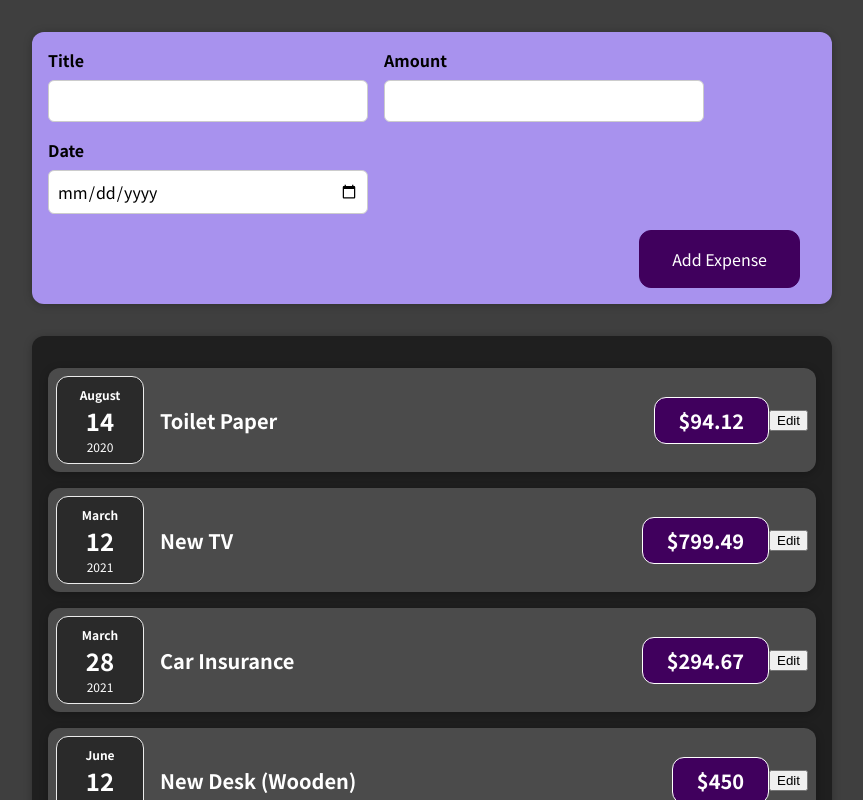
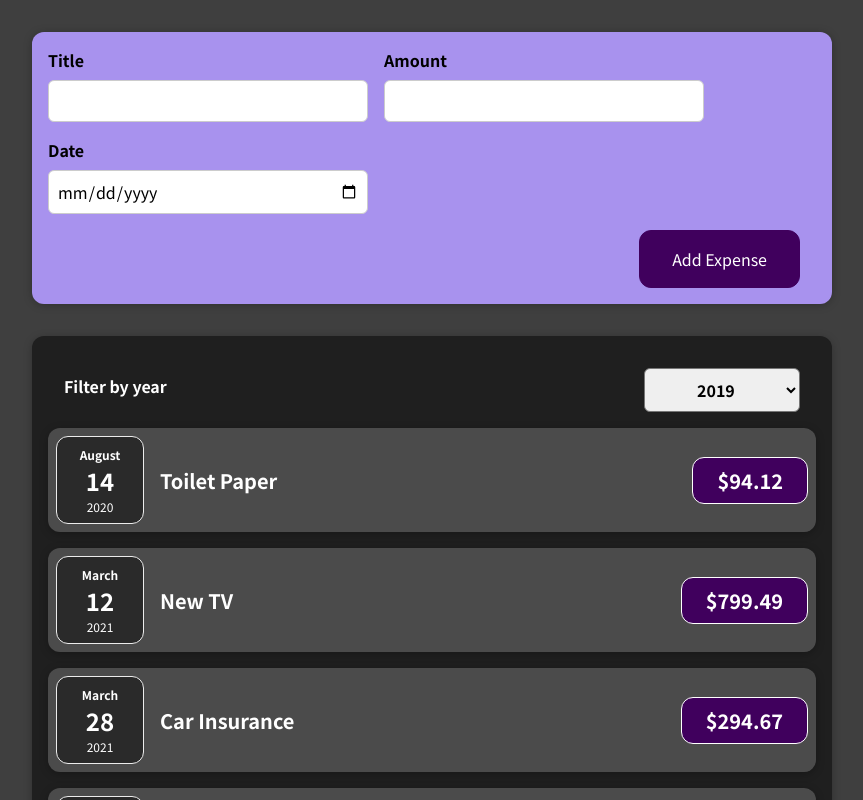
Before and after one commit to m-ashmawy/Expense-Tracker, a React (Create React App) app: page / in a window 1280 px wide. Shown: the top 800 px of the page, without its empty margins (208-1071 px from the left). Built offline with nearby package versions, Linux system fonts and the light colour scheme.

Commit message:
used list rendering with map method

```diff
--- a/src/App.js
+++ b/src/App.js
@@ -1,8 +1,8 @@
+import { useState } from "react";
 import Expenses from "./components/Expenses/Expenses";
 import NewExpense from "./components/NewExpense/NewExpense";
 
-function App() {
-  const expenses = [
+const initial_expenses = [
   {
     id: "e1",
     title: "Toilet Paper",
@@ -24,12 +24,15 @@
   },
 ];
 
+function App() {
+  const [expenses, setExpenses] = useState(initial_expenses);
+
   const onSaveNewExpense = (sumbittedExpense) => {
     const fullNewExpense = {
       ...sumbittedExpense,
       id: Math.random().toString(),
     };
-    console.log(fullNewExpense);
+    setExpenses((prevState) => [fullNewExpense, ...prevState]);
   };
   return (
     <div>
--- a/src/components/Expenses/ExpenseItem.js
+++ b/src/components/Expenses/ExpenseItem.js
@@ -3,9 +3,6 @@
 import Card from "../UI/Card";
 
 function ExpenseItem({ data }) {
-  const clickHandler = () => {
-    console.log("handling click");
-  };
   return (
     <Card className="expense-item">
       <ExpenseDate date={data.date} />
@@ -13,7 +10,6 @@
         <h2>{data.title}</h2>
         <div className="expense-item__price">${data.amount}</div>
       </div>
-      <button onClick={clickHandler}>Edit</button>
     </Card>
   );
 }
--- a/src/components/Expenses/Expenses.js
+++ b/src/components/Expenses/Expenses.js
@@ -1,14 +1,23 @@
 import ExpenseItem from "./ExpenseItem";
 import Card from "../UI/Card";
 import "./Expenses.css";
+import ExpensesFilter from "./ExpensesFilter";
+import { useState } from "react";
 
 export default function Expenses({ expenses }) {
+  const [currentYear, setCurrentYear] = useState("2019");
+  const filterChangeHandler = (filteredYear) => {
+    setCurrentYear(filteredYear);
+  };
   return (
     <Card className="expenses">
-      <ExpenseItem data={expenses[0]} />
-      <ExpenseItem data={expenses[1]} />
-      <ExpenseItem data={expenses[2]} />
-      <ExpenseItem data={expenses[3]} />
+      <ExpensesFilter
+        filterChangeHandler={filterChangeHandler}
+        currentYear={currentYear}
+      />
+      {expenses.map((expense) => (
+        <ExpenseItem key={expense.id} data={expense} />
+      ))}
     </Card>
   );
 }
--- /dev/null
+++ b/src/components/Expenses/ExpensesFilter.css
@@ -0,0 +1,24 @@
+.expenses-filter {
+  color: white;
+  padding: 0 1rem;
+}
+
+.expenses-filter__control {
+  display: flex;
+  width: 100%;
+  align-items: center;
+  justify-content: space-between;
+  margin: 1rem 0;
+}
+
+.expenses-filter label {
+  font-weight: bold;
+  margin-bottom: 0.5rem;
+}
+
+.expenses-filter select {
+  font: inherit;
+  padding: 0.5rem 3rem;
+  font-weight: bold;
+  border-radius: 6px;
+}
--- /dev/null
+++ b/src/components/Expenses/ExpensesFilter.js
@@ -0,0 +1,25 @@
+import React from "react";
+
+import "./ExpensesFilter.css";
+
+const ExpensesFilter = (props) => {
+  const yearChangeHandler = (event) => {
+    props.filterChangeHandler(event.target.value);
+  };
+  return (
+    <div className="expenses-filter">
+      <div className="expenses-filter__control">
+        <label>Filter by year</label>
+        <select value={props.currentYear} onChange={yearChangeHandler}>
+          <option value="2023">2023</option>
+          <option value="2022">2022</option>
+          <option value="2021">2021</option>
+          <option value="2020">2020</option>
+          <option value="2019">2019</option>
+        </select>
+      </div>
+    </div>
+  );
+};
+
+export default ExpensesFilter;
--- a/src/components/NewExpense/ExpenseForm.js
+++ b/src/components/NewExpense/ExpenseForm.js
@@ -3,24 +3,24 @@
 
 const ExpenseForm = (props) => {
   const [userInput, setUserInput] = useState({
-    enteredTitle: "",
-    enteredAmount: "",
-    enteredDate: "",
+    title: "",
+    amount: "",
+    date: "",
   });
 
   const titleChangeHandler = (event) => {
     setUserInput((prevState) => {
-      return { ...prevState, enteredTitle: event.target.value };
+      return { ...prevState, title: event.target.value };
     });
   };
   const amountChangeHandler = (event) => {
     setUserInput((prevState) => {
-      return { ...prevState, enteredAmount: event.target.value };
+      return { ...prevState, amount: event.target.value };
     });
   };
   const dateChangeHandler = (event) => {
     setUserInput((prevState) => {
-      return { ...prevState, enteredDate: event.target.value };
+      return { ...prevState, date: event.target.value };
     });
   };
 
@@ -28,14 +28,14 @@
     event.preventDefault();
     const expenseData = {
       ...userInput,
-      enteredDate: new Date(userInput.enteredDate),
+      date: new Date(userInput.date),
     };
     props.onAddNewExpense(expenseData);
 
     setUserInput({
-      enteredTitle: "",
-      enteredAmount: "",
-      enteredDate: "",
+      title: "",
+      amount: "",
+      date: "",
     });
   };
   return (
@@ -45,7 +45,7 @@
           <label>Title</label>
           <input
             type="text"
-            value={userInput.enteredTitle}
+            value={userInput.title}
             onChange={titleChangeHandler}
           />
         </div>
@@ -55,7 +55,7 @@
             type="number"
             min="0.01"
             step="0.01"
-            value={userInput.enteredAmount}
+            value={userInput.amount}
             onChange={amountChangeHandler}
           />
         </div>
@@ -65,7 +65,7 @@
             type="date"
             min="2019-01-01"
             max="2025-12-31"
-            value={userInput.enteredDate}
+            value={userInput.date}
             onChange={dateChangeHandler}
           />
         </div>
```
Lines whose indentation alone changed are shown as unchanged.
